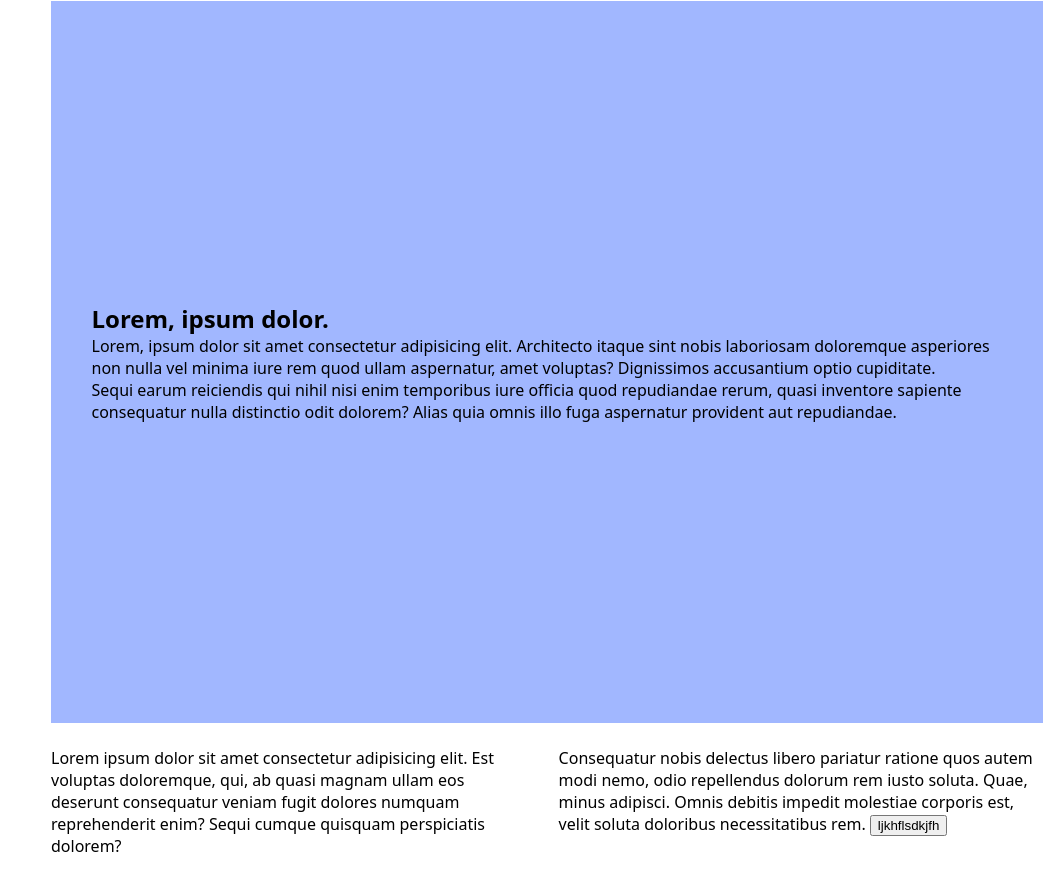
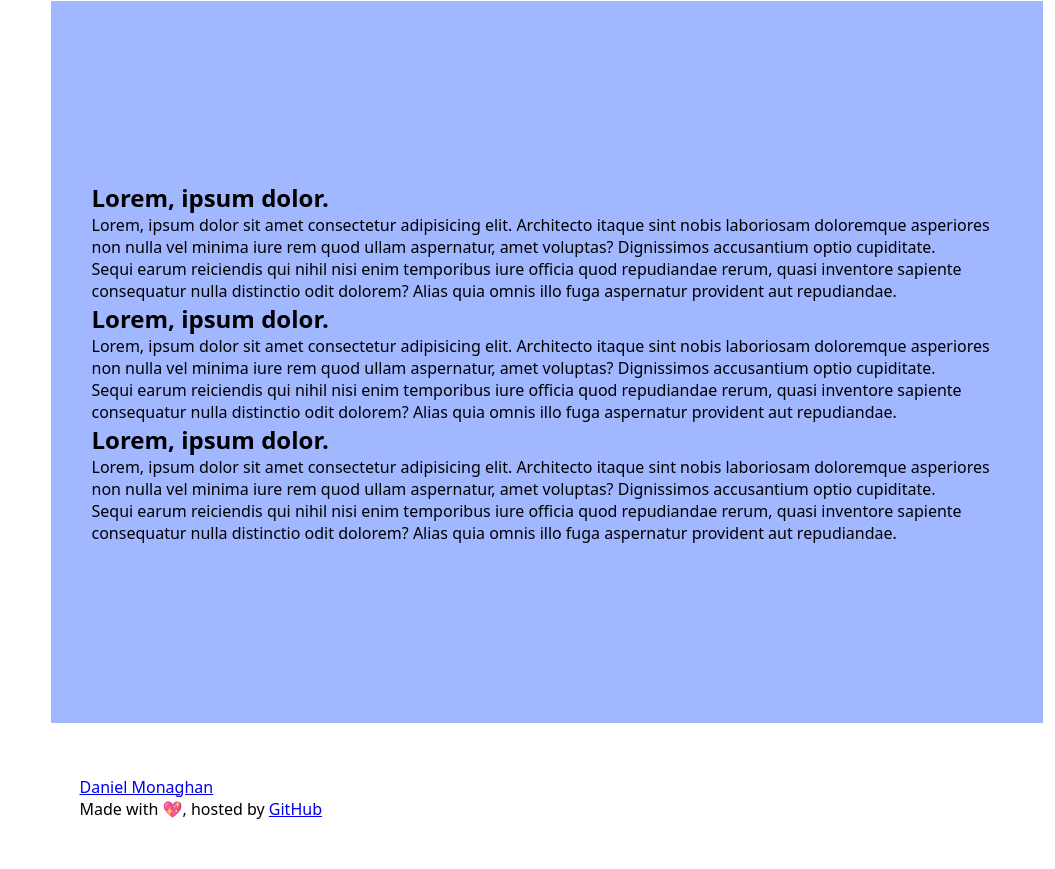
Before and after one commit to AnamariaGherghisan/special-spoon, a plain HTML site: page index.html in a window 1280 px wide. Shown: the part 1533-2402 px from the top of the page, without its empty margins (225-1280 px from the left). Drawn offline with Linux system fonts and the light colour scheme.

Commit message:
added footer content

```diff
--- a/assets/css/main.css
+++ b/assets/css/main.css
@@ -125,7 +125,7 @@ main section:nth-child(even){
 footer{
     display: flex;
     flex-direction: column;
-    padding: var(--sizeSm);
+    padding: var(--sizeXl);
 }
 
 .collapse:not(.show){
@@ -203,10 +203,6 @@ footer{
     main section{
         padding: var(--sizeXl);
     }
-    footer{
-        gap: var(--sizeLg);
-        flex-direction: row;
-    }
     .collapse:not(.show){
         display: flex;
     }
--- a/index.html
+++ b/index.html
@@ -14,17 +14,17 @@
         <div class="mobFlexRow">
             <h1>Acme</h1>
             <button id="collapseButton" class="navBarButton clickable desktopHide" title="Show Navigation">
-                <svg width="1em" height="1em" viewBox="0 0 24 24" fill="none" xmlns="http://www.w3.org/2000/svg">
-                    <path class="menuButtonIcon" fill-rule="evenodd" clip-rule="evenodd"
+                <svg width="1em" height="1em" viewBox="0 0 24 24">
+                    <path class="menuButtonIcon"
                         d="M4 5C3.44772 5 3 5.44772 3 6C3 6.55228 3.44772 7 4 7H20C20.5523 7 21 6.55228 21 6C21 5.44772 20.5523 5 20 5H4ZM3 12C3 11.4477 3.44772 11 4 11H20C20.5523 11 21 11.4477 21 12C21 12.5523 20.5523 13 20 13H4C3.44772 13 3 12.5523 3 12ZM3 18C3 17.4477 3.44772 17 4 17H20C20.5523 17 21 17.4477 21 18C21 18.5523 20.5523 19 20 19H4C3.44772 19 3 18.5523 3 18Z" />
                 </svg>
             </button>
             </div>
         <nav>
             <ul id="navLinksList" class="collapse">
-                <li><a class="clickable" href="#home">Lorem</a></li>
-                <li><a class="clickable" href="#about">Laborum</a></li>
-                <li><a class="clickable" href="#contact">Adipisci</a></li>
+                <li><a href="#home">Lorem</a></li>
+                <li><a href="#about">Laborum</a></li>
+                <li><a href="#contact">Adipisci</a></li>
             </ul>
         </nav>
     </header>
@@ -50,6 +50,8 @@
                     tempore!</p>
             </section>
             <section id="contact">
+                <div>
+
                     <h2>Lorem, ipsum dolor.</h2>
                     <p>Lorem, ipsum dolor sit amet consectetur adipisicing elit. Architecto itaque sint nobis laboriosam
                         doloremque asperiores non nulla vel minima iure rem quod ullam aspernatur, amet voluptas? Dignissimos
@@ -57,17 +59,36 @@
                     <p>Sequi earum reiciendis qui nihil nisi enim temporibus iure officia quod repudiandae rerum, quasi
                         inventore sapiente consequatur nulla distinctio odit dolorem? Alias quia omnis illo fuga aspernatur
                         provident aut repudiandae.</p>
+                </div>
+                <div>
+                    <h2>Lorem, ipsum dolor.</h2>
+                    <p>Lorem, ipsum dolor sit amet consectetur adipisicing elit. Architecto itaque sint nobis laboriosam
+                        doloremque asperiores non nulla vel minima iure rem quod ullam aspernatur, amet voluptas? Dignissimos
+                        accusantium optio cupiditate.</p>
+                    <p>Sequi earum reiciendis qui nihil nisi enim temporibus iure officia quod repudiandae rerum, quasi
+                        inventore sapiente consequatur nulla distinctio odit dolorem? Alias quia omnis illo fuga aspernatur
+                        provident aut repudiandae.</p>
+                </div>
+                <div>
+                    <h2>Lorem, ipsum dolor.</h2>
+                    <p>Lorem, ipsum dolor sit amet consectetur adipisicing elit. Architecto itaque sint nobis laboriosam
+                        doloremque asperiores non nulla vel minima iure rem quod ullam aspernatur, amet voluptas? Dignissimos
+                        accusantium optio cupiditate.</p>
+                    <p>Sequi earum reiciendis qui nihil nisi enim temporibus iure officia quod repudiandae rerum, quasi
+                        inventore sapiente consequatur nulla distinctio odit dolorem? Alias quia omnis illo fuga aspernatur
+                        provident aut repudiandae.</p>
+                </div>
             </section>
             </main>
             <footer>
-                <section>Lorem ipsum dolor sit amet consectetur adipisicing elit. Est voluptas doloremque, qui, ab quasi magnam
-                    ullam eos deserunt consequatur veniam fugit dolores numquam reprehenderit enim? Sequi cumque quisquam
-                    perspiciatis dolorem?</section>
-                <section>Consequatur nobis delectus libero pariatur ratione quos autem modi nemo, odio repellendus dolorum rem
-                    iusto soluta. Quae, minus adipisci. Omnis debitis impedit molestiae corporis est, velit soluta doloribus
-                    necessitatibus rem.
-                    <button>ljkhflsdkjfh</button>
-
+                <section>
+                    <!-- Goes to my github -->
+                    <a href="https://github.com/mowglixx" target="_blank" title="Daniel Monaghan GitHub - Mowglixx">
+                        Daniel Monaghan
+                    </a>
+                </section>
+                <section>Made with 💖, hosted by <a href="https://github.com/purplebearddan/special-spoon" target="_blank"
+                        title="This web page's github repo">GitHub</a>
                 </section>
             </footer>
             </div>
```
Lines whose indentation alone changed are shown as unchanged.
